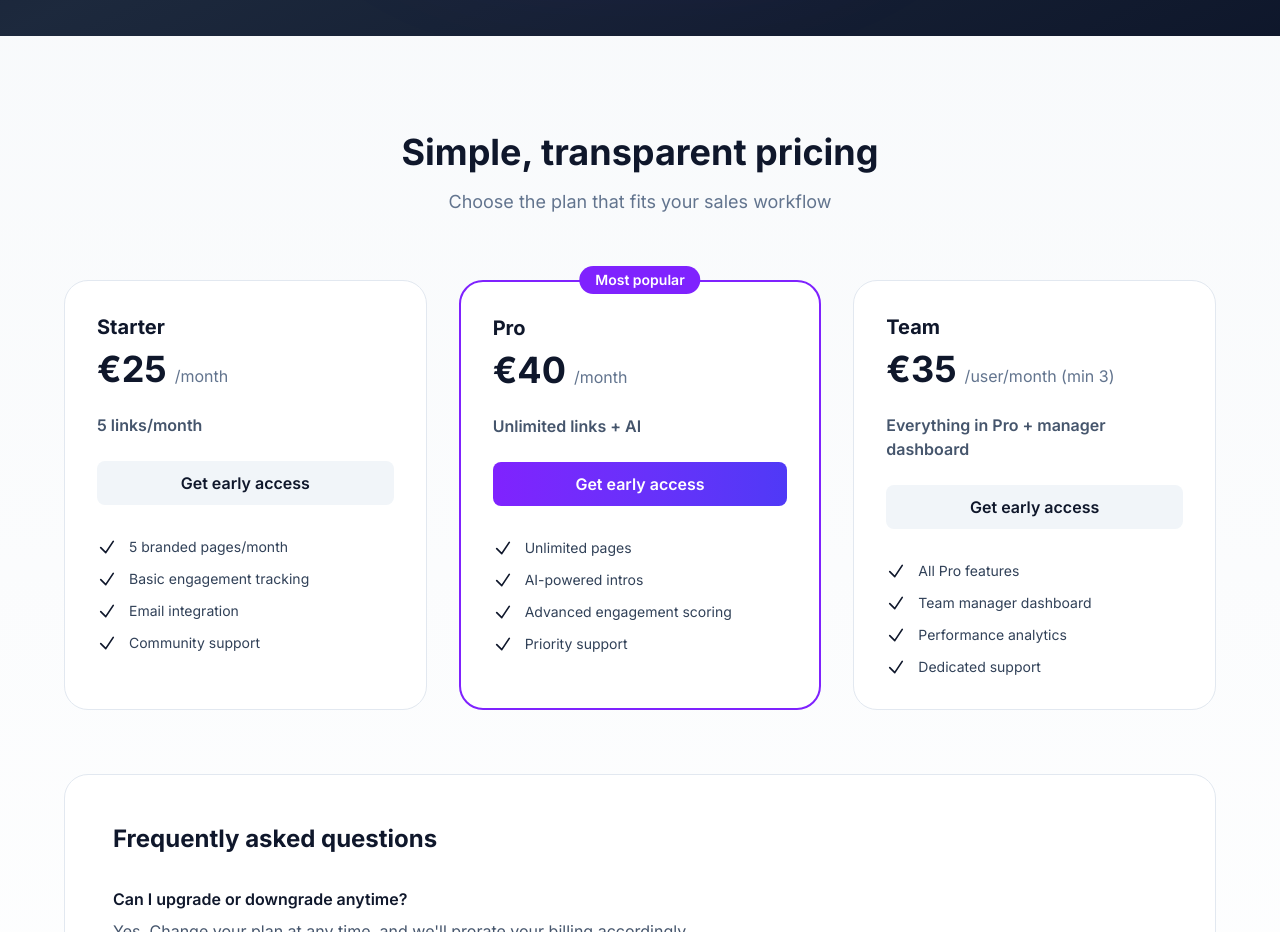
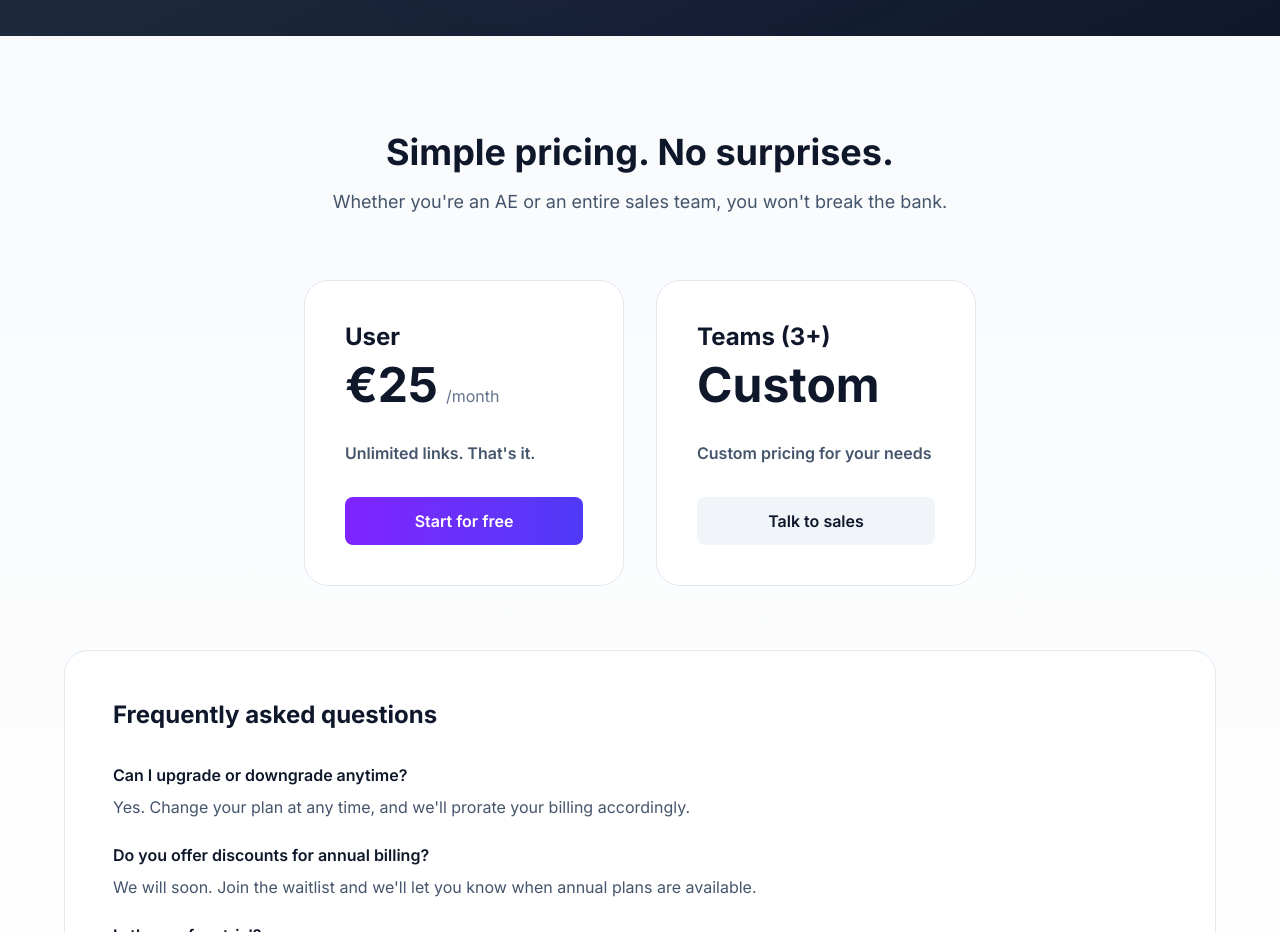
Before and after one commit to dams-lore/kuevo, a Next.js app: page / in a window 1280 px wide. Shown: the part 3260-4192 px from the top of the page. Built offline with nearby package versions, Linux system fonts and the light colour scheme.

Commit message:
homepage: update pricing section - simplified 2-card design (User €25 + Teams custom)

```diff
--- a/src/app/page.tsx
+++ b/src/app/page.tsx
@@ -516,117 +516,43 @@ export default function Home() {
         <div className="max-w-6xl mx-auto">
           <div className="text-center mb-16">
             <h2 className="text-4xl font-bold text-slate-900 mb-4">
-              Simple, transparent pricing
+              Simple pricing. No surprises.
             </h2>
-            <p className="text-lg text-slate-500">
-              Choose the plan that fits your sales workflow
+            <p className="text-lg text-slate-600 max-w-2xl mx-auto">
+              Whether you're an AE or an entire sales team, you won't break the bank.
             </p>
           </div>
 
-          <div className="grid md:grid-cols-3 gap-8 mb-16">
-            {/* Starter Plan */}
-            <div className="bg-white border border-slate-200 rounded-3xl p-8 hover:shadow-lg transition">
-              <h3 className="text-xl font-bold text-slate-900 mb-2">Starter</h3>
-              <div className="mb-6">
-                <span className="text-4xl font-bold text-slate-900">€25</span>
+          <div className="grid md:grid-cols-2 gap-8 mb-16 max-w-2xl mx-auto">
+            {/* User Plan */}
+            <div className="bg-white border border-slate-200 rounded-3xl p-10 hover:shadow-lg transition">
+              <h3 className="text-2xl font-bold text-slate-900 mb-2">User</h3>
+              <div className="mb-8">
+                <span className="text-5xl font-bold text-slate-900">€25</span>
                 <span className="text-slate-500 ml-2">/month</span>
               </div>
-              <p className="text-slate-600 font-semibold mb-6">5 links/month</p>
-              <button
-                onClick={() => formRef.current?.scrollIntoView({ behavior: 'smooth' })}
-                className="w-full px-4 py-2.5 bg-slate-100 hover:bg-slate-200 text-slate-900 font-semibold rounded-lg transition mb-8"
+              <p className="text-slate-600 font-semibold mb-8">Unlimited links. That's it.</p>
+              <a
+                href="/auth/signup"
+                className="w-full px-4 py-3 bg-gradient-to-r from-violet-600 to-indigo-600 hover:from-violet-700 hover:to-indigo-700 text-white font-semibold rounded-lg transition inline-block text-center"
               >
-                Get early access
-              </button>
-              <div className="space-y-3 text-sm">
-                <div className="flex items-center gap-3">
-                  <IconCheck />
-                  <span className="text-slate-700">5 branded pages/month</span>
-                </div>
-                <div className="flex items-center gap-3">
-                  <IconCheck />
-                  <span className="text-slate-700">Basic engagement tracking</span>
-                </div>
-                <div className="flex items-center gap-3">
-                  <IconCheck />
-                  <span className="text-slate-700">Email integration</span>
-                </div>
-                <div className="flex items-center gap-3">
-                  <IconCheck />
-                  <span className="text-slate-700">Community support</span>
-                </div>
-              </div>
+                Start for free
+              </a>
             </div>
 
-            {/* Pro Plan (Most Popular) */}
-            <div className="bg-white border-2 border-violet-600 rounded-3xl p-8 hover:shadow-lg transition relative">
-              <div className="absolute -top-4 left-1/2 transform -translate-x-1/2 bg-violet-600 text-white px-4 py-1 rounded-full text-sm font-semibold">
-                Most popular
+            {/* Teams Plan */}
+            <div className="bg-white border border-slate-200 rounded-3xl p-10 hover:shadow-lg transition">
+              <h3 className="text-2xl font-bold text-slate-900 mb-2">Teams (3+)</h3>
+              <div className="mb-8">
+                <span className="text-5xl font-bold text-slate-900">Custom</span>
               </div>
-              <h3 className="text-xl font-bold text-slate-900 mb-2">Pro</h3>
-              <div className="mb-6">
-                <span className="text-4xl font-bold text-slate-900">€40</span>
-                <span className="text-slate-500 ml-2">/month</span>
-              </div>
-              <p className="text-slate-600 font-semibold mb-6">Unlimited links + AI</p>
-              <button
-                onClick={() => formRef.current?.scrollIntoView({ behavior: 'smooth' })}
-                className="w-full px-4 py-2.5 bg-gradient-to-r from-violet-600 to-indigo-600 hover:from-violet-700 hover:to-indigo-700 text-white font-semibold rounded-lg transition mb-8"
+              <p className="text-slate-600 font-semibold mb-8">Custom pricing for your needs</p>
+              <a
+                href="mailto:sales@kuevo.io"
+                className="w-full px-4 py-3 bg-slate-100 hover:bg-slate-200 text-slate-900 font-semibold rounded-lg transition inline-block text-center"
               >
-                Get early access
-              </button>
-              <div className="space-y-3 text-sm">
-                <div className="flex items-center gap-3">
-                  <IconCheck />
-                  <span className="text-slate-700">Unlimited pages</span>
-                </div>
-                <div className="flex items-center gap-3">
-                  <IconCheck />
-                  <span className="text-slate-700">AI-powered intros</span>
-                </div>
-                <div className="flex items-center gap-3">
-                  <IconCheck />
-                  <span className="text-slate-700">Advanced engagement scoring</span>
-                </div>
-                <div className="flex items-center gap-3">
-                  <IconCheck />
-                  <span className="text-slate-700">Priority support</span>
-                </div>
-              </div>
-            </div>
-
-            {/* Team Plan */}
-            <div className="bg-white border border-slate-200 rounded-3xl p-8 hover:shadow-lg transition">
-              <h3 className="text-xl font-bold text-slate-900 mb-2">Team</h3>
-              <div className="mb-6">
-                <span className="text-4xl font-bold text-slate-900">€35</span>
-                <span className="text-slate-500 ml-2">/user/month (min 3)</span>
-              </div>
-              <p className="text-slate-600 font-semibold mb-6">Everything in Pro + manager dashboard</p>
-              <button
-                onClick={() => formRef.current?.scrollIntoView({ behavior: 'smooth' })}
-                className="w-full px-4 py-2.5 bg-slate-100 hover:bg-slate-200 text-slate-900 font-semibold rounded-lg transition mb-8"
-              >
-                Get early access
-              </button>
-              <div className="space-y-3 text-sm">
-                <div className="flex items-center gap-3">
-                  <IconCheck />
-                  <span className="text-slate-700">All Pro features</span>
-                </div>
-                <div className="flex items-center gap-3">
-                  <IconCheck />
-                  <span className="text-slate-700">Team manager dashboard</span>
-                </div>
-                <div className="flex items-center gap-3">
-                  <IconCheck />
-                  <span className="text-slate-700">Performance analytics</span>
-                </div>
-                <div className="flex items-center gap-3">
-                  <IconCheck />
-                  <span className="text-slate-700">Dedicated support</span>
-                </div>
-              </div>
+                Talk to sales
+              </a>
             </div>
           </div>
 
```
